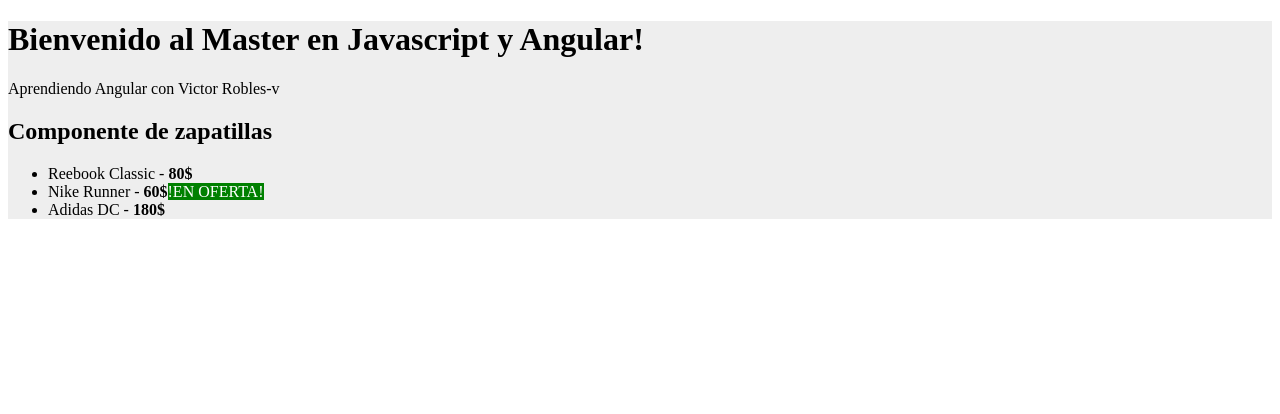
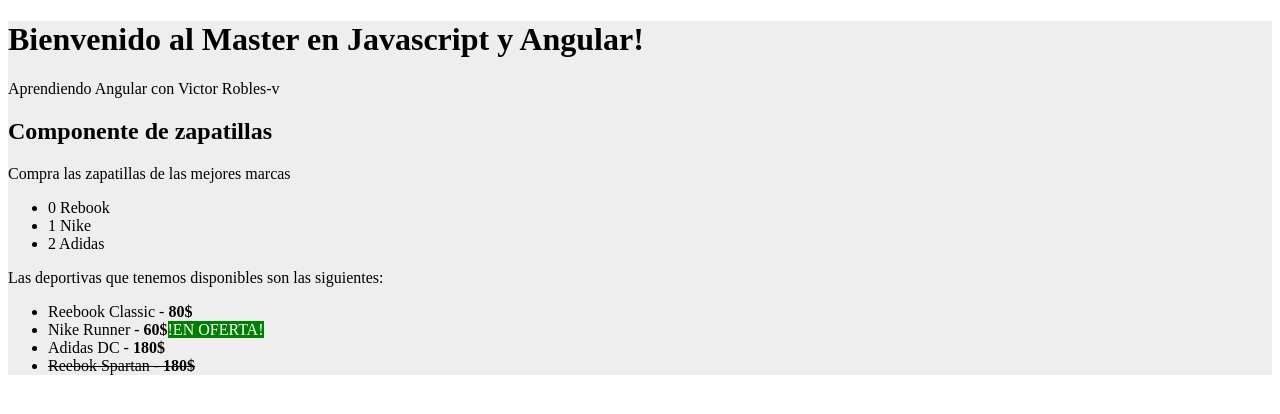
Before and after one commit to Jhonnasom/second-app, an Angular app in the folder aprendiendo-angular/: page / in a window 1280 px wide. Shown: the top 414 px of the page. Built offline with nearby package versions, Linux system fonts and the light colour scheme.

Commit message:
Directiva Structural ngFor

```diff
--- a/aprendiendo-angular/src/app/zapatillas/zapatillas.component.html
+++ b/aprendiendo-angular/src/app/zapatillas/zapatillas.component.html
@@ -1,11 +1,25 @@
 <h2>{{titulo}}</h2>
+<p>Compra las zapatillas de las mejores marcas</p>
+        <ul>
+                <li *ngFor="let marca of marcas;let indice=index">{{indice+' '+marca}}</li>
+        </ul>
+
+        <p>Las deportivas que tenemos disponibles son las siguientes:</p>
+
 <ul>
        <li *ngFor="let deportiva of zapatillas">
-        {{deportiva.nombre}} - <strong>{{deportiva.precio}}$</strong>
 
-        <span *ngIf="deportiva.precio<80"
-        [style.background]="deportiva.precio<80 ? 'green' :'transparent'"
-        [style.color]="deportiva.precio<80 ? 'white' :'black'"
-        >!EN OFERTA!</span>
+
+                <span [ngStyle]="{
+                        'text-decoration':!deportiva.stock ?'line-through':'none'
+                }">
+                        {{deportiva.nombre}} - <strong>{{deportiva.precio}}$</strong></span>
+
+                <span *ngIf="deportiva.precio<80"
+                        [style.background]="deportiva.precio<80 ? 'green' :'transparent'"
+                        [style.color]="deportiva.precio<80 ? 'white' :'black'"
+                        >!EN OFERTA!</span>
+
         </li>
+
 </ul>
--- a/aprendiendo-angular/src/app/zapatillas/zapatillas.component.ts
+++ b/aprendiendo-angular/src/app/zapatillas/zapatillas.component.ts
@@ -9,17 +9,33 @@ import { Zapatilla } from "../models/zapatillas";
 export class ZapatillasComponent implements OnInit {
     public titulo:string="Componente de zapatillas";
     public zapatillas:Array<Zapatilla>;
+    public marcas:String[];
+    public color:string;
 
     constructor(){
+        this.color
+        this.marcas=new Array();
         this.zapatillas=[
             new Zapatilla('Reebook Classic','Rebook','Blanco',80,true),
             new Zapatilla('Nike Runner','Nike','Negras',60,true),
-            new Zapatilla('Adidas DC','Adidas','Gris',180,false)
+            new Zapatilla('Adidas DC','Adidas','Gris',180,true),
+            new Zapatilla('Reebok Spartan','Adidas','Gris',180,false)
 
         ];
     }
     ngOnInit(){
         console.log(this.zapatillas);
+        this.getMarcas();
+    }
+    getMarcas(){
+        this.zapatillas.forEach((zapatilla,index)=>{
 
+            if(this.marcas.indexOf(zapatilla.marca)<0){
+                this.marcas.push(zapatilla.marca);
+            }
+
+        });
+
+        console.log(this.marcas);
     }
 }
```
